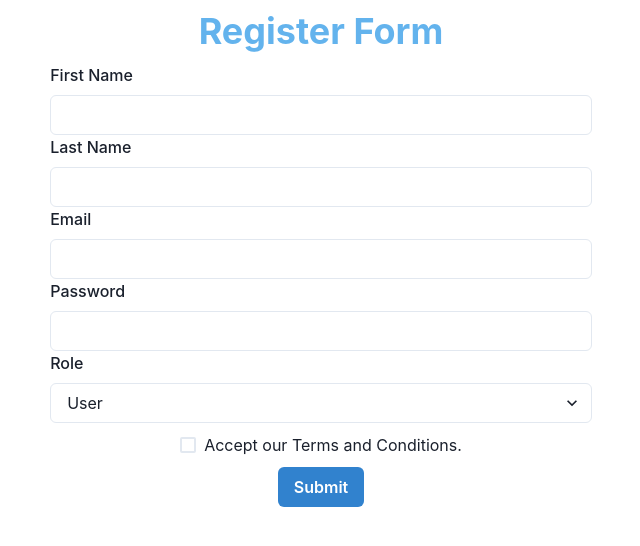
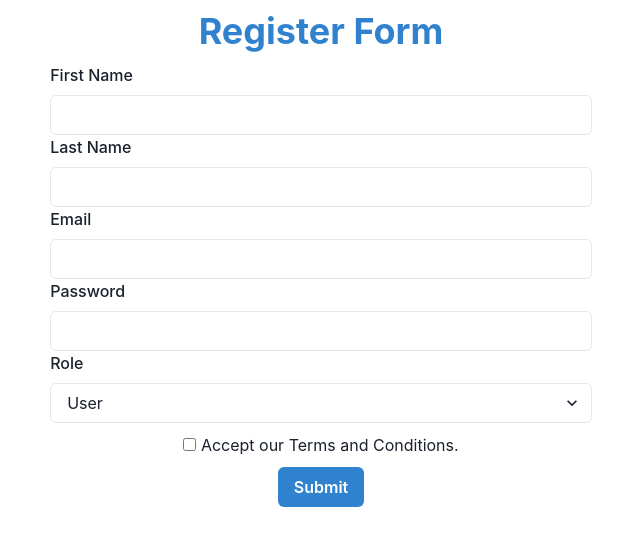
Before and after one commit to ionogor/step-react-lps1923, a React (Create React App) app: page / in a window 1280 px wide. Shown: the top 546 px of the page, without its empty margins (319-959 px from the left). Built offline with nearby package versions, Linux system fonts and the light colour scheme.

Commit message:
Fixed Bug on Error Messages

```diff
--- a/src/App.js
+++ b/src/App.js
@@ -4,7 +4,7 @@ import { Heading, Container } from "@chakra-ui/react";
 function App() {
   return (
     <Container className="App">
-      <Heading as="h1" my="10px" color="blue.300">
+      <Heading as="h1" my="10px" color="blue.500">
         Register Form
       </Heading>
       <RegisterForm />
--- a/src/components/RegisterForm.js
+++ b/src/components/RegisterForm.js
@@ -7,7 +7,6 @@ import {
   Input,
   Container,
   Select,
-  Checkbox,
 } from "@chakra-ui/react";
 
 const initialData = {
@@ -22,24 +21,25 @@ const initialData = {
 let schema = yup.object().shape({
   firstName: yup
     .string("FirstName is invalid.")
-    .min(3, "FirstName must have at least 3 chars.")
-    .required("FirstName cannot be empty."),
+    .required("FirstName cannot be empty.")
+    .min(3, "FirstName must have at least 3 chars."),
   lastName: yup
     .string("LastName is invalid.")
-    .max(10, "LastName must have maximum 10 chars.")
-    .required("LastName cannot be empty."),
+    .required("LastName cannot be empty.")
+    .max(10, "LastName must have maximum 10 chars."),
   email: yup
     .string()
-    .email("Invalid email.")
-    .required("Email cannot be empty."),
+    .required("Email cannot be empty.")
+    .email("Invalid email."),
   password: yup
     .string()
+    .required("Password cannot be empty.")
     .matches(
-      "^(?=.*[0-9])(?=.*[a-z])(?=.*[A-Z])(?=.*[*.!@$%^&(){}[]:;<>,.?/~_+-=|]).{8,32}$",
-      "Invalid Password"
+      /^(?=.*[a-z])(?=.*[A-Z])(?=.*[0-9])(?=.*[!@#$%^&*])(?=.{8,})/,
+      "Must Contain 8 Characters, One Uppercase, One Lowercase, One Number and one special case Character"
     ),
   role: yup.string().required(),
-  terms: yup.boolean().oneOf[true],
+  terms: yup.boolean().oneOf([true], "Must Accept Terms and Conditions"),
 });
 
 const RegisterForm = () => {
@@ -52,12 +52,17 @@ const RegisterForm = () => {
     role: "",
     terms: "",
   });
-  //console.log("formData", formData);
+
   console.log("errMess", errorMessage);
+
   const handleFieldValidation = (event) => {
     yup
       .reach(schema, event.target.name)
-      .validate(event.target.value)
+      .validate(
+        event.target.type === "checkbox"
+          ? event.target.checked
+          : event.target.value
+      )
       .then(() => {
         setErrorMessage({
           ...errorMessage,
@@ -86,6 +91,7 @@ const RegisterForm = () => {
   const handleFormSubmit = (event) => {
     event.preventDefault();
     console.log("formData: ", formData);
+    setFormData(initialData);
   };
 
   return (
@@ -155,13 +161,13 @@ const RegisterForm = () => {
           </Select>
         </FormControl>
         <FormControl mt="10px">
-          <Checkbox
+          <input
             name="terms"
+            type="checkbox"
             checked={formData.terms}
             onChange={handleInputChange}
-          >
-            Accept our Terms and Conditions.
-          </Checkbox>
+          />
+          <span> Accept our Terms and Conditions.</span>
         </FormControl>
         <Button type="submit" mt="10px" colorScheme="blue">
           Submit
```
